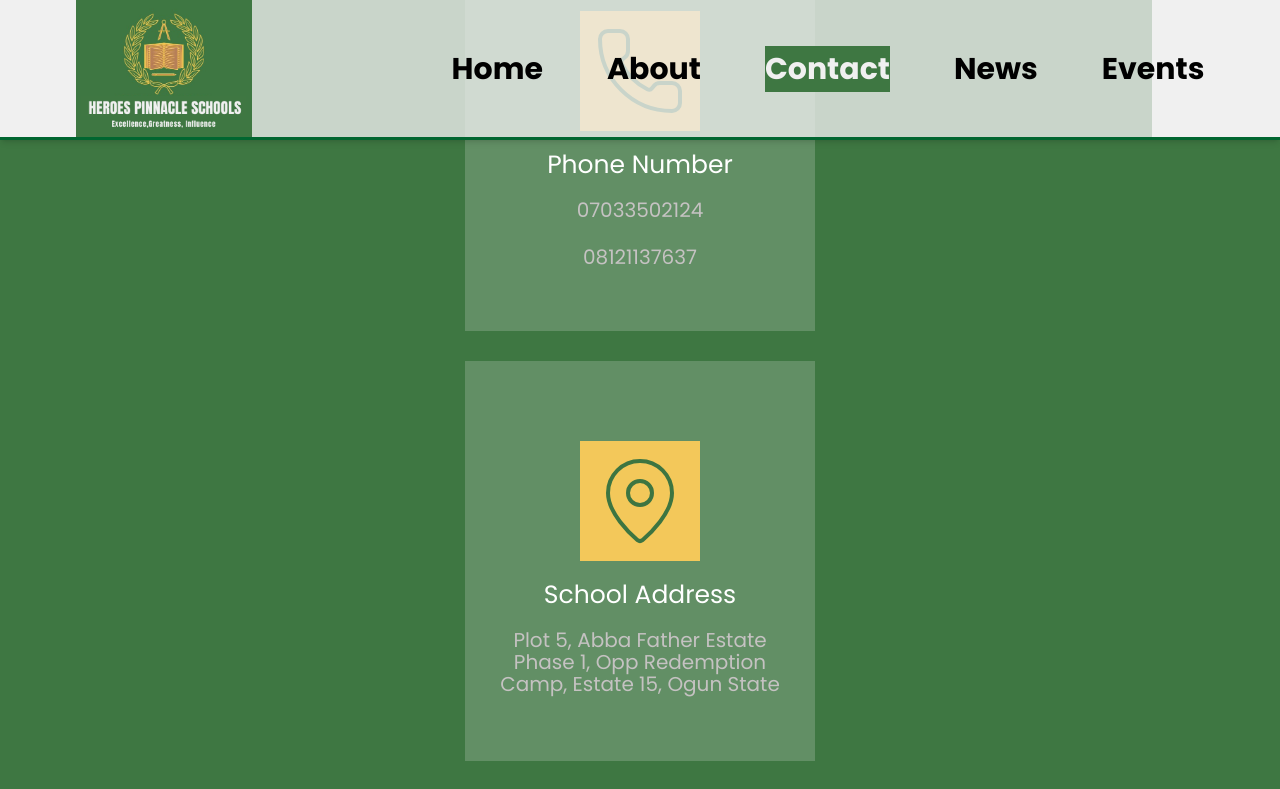
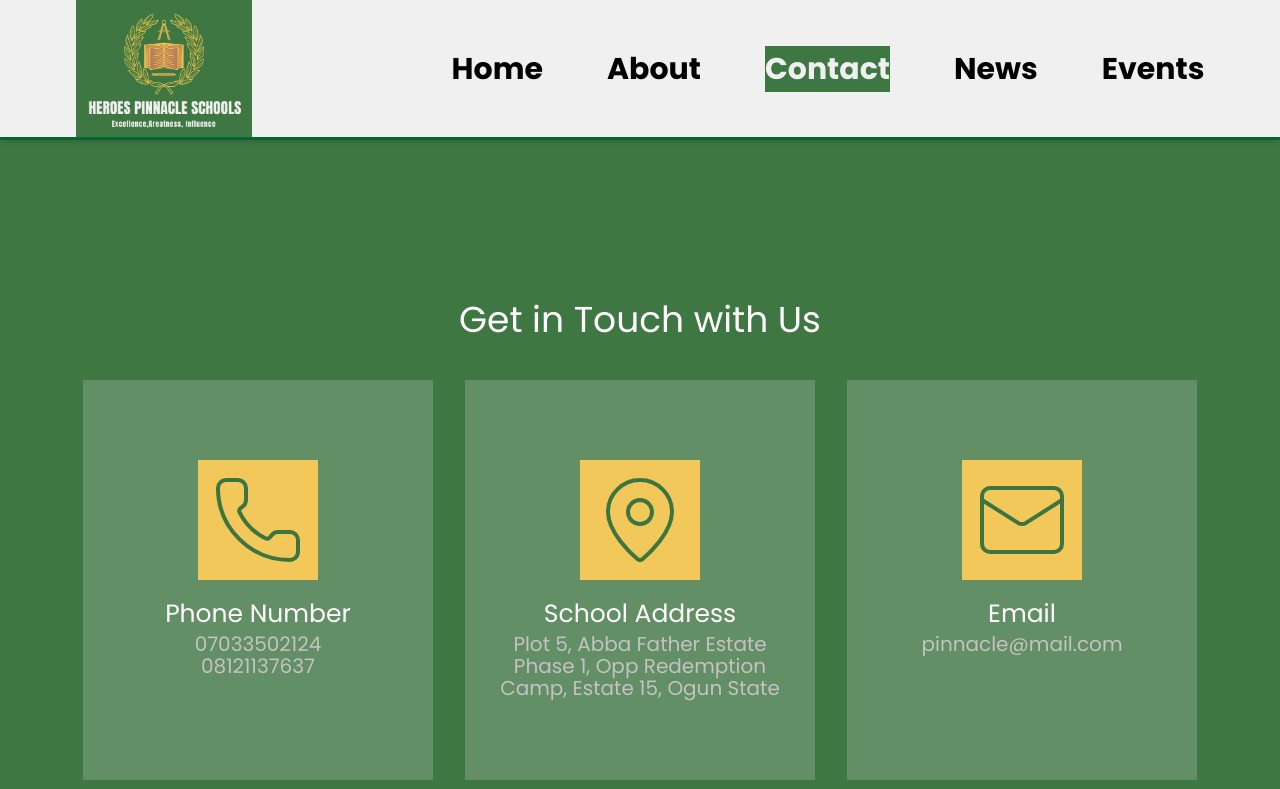
Before and after one commit to Percivalxxvi/hpinnacle, a React (Vite) app: page /contact in a window 1280 px wide. Shown: the top 789 px of the page. Built offline with nearby package versions, Linux system fonts and the light colour scheme; a web font is replaced by a local one.

Commit message:
version 3.4.2

```diff
--- a/pages/Contact.jsx
+++ b/pages/Contact.jsx
@@ -20,10 +20,10 @@ const Contact = () => {
       <div className='flex lg:hidden h-20'>
 
       </div>
-      <div className='flex flex-col items-center justify-center bg-[#3e7742] lg:h-screen'>
-            <div className='flex flex-col lg:flex-row items-center justify-center text-white cnt1'>
-                <h1>Get in Touch with Us</h1>
-                <div className='cnt1a'>
+      <div className='flex flex-col items-center justify-center bg-[#3e7742] lg:h-screen pt-5'>
+            <div className='flex flex-col items-center justify-center text-white gap-10 lg:w-[80%]'>
+                <h1 className='text-4xl mt-5'>Get in Touch with Us</h1>
+                <div className='flex flex-col lg:ml-20 lg:mt-0 mt-10 gap-8 lg:flex-row items-center'>
                     <Cnct image={phone}
                     txt={'Phone Number'}
                     txt2={'07033502124'}
```
